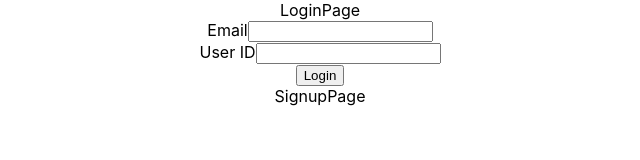
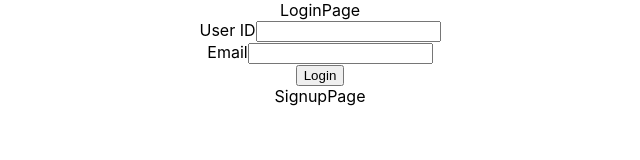
Before and after one commit to infuman69/Graphical-Password-Authentication, a React (Create React App) app in the folder graphpassclient/: page / in a window 1280 px wide. Shown: the top 160 px of the page, without its empty margins (320-960 px from the left). Built offline with nearby package versions, Linux system fonts and the light colour scheme.

Commit message:
updated login page

```diff
--- a/graphpassclient/src/Components/LoginPage/LoginPage.jsx
+++ b/graphpassclient/src/Components/LoginPage/LoginPage.jsx
@@ -5,13 +5,13 @@ const LoginPage = () => {
   return (
     <div>LoginPage
       <div>
-        <label htmlFor="email">Email</label>
-        <input type="text" name="email" id="email" />
+        <label htmlFor="username">User ID</label>
+        <input type="text" name="username" id="username" />
       </div>
 
       <div>
-      <label htmlFor="username">User ID</label>
-      <input type="text" name="username" id="username" />
+      <label htmlFor="email">Email</label>
+      <input type="text" name="email" id="email" />
       </div>
 
       <button type="submit">Login</button>
```
